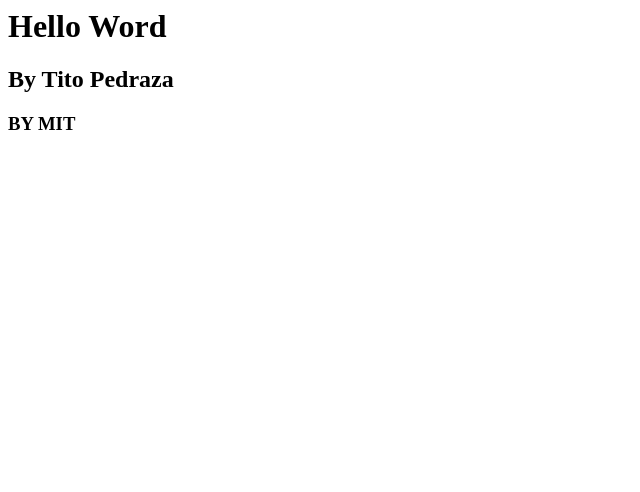
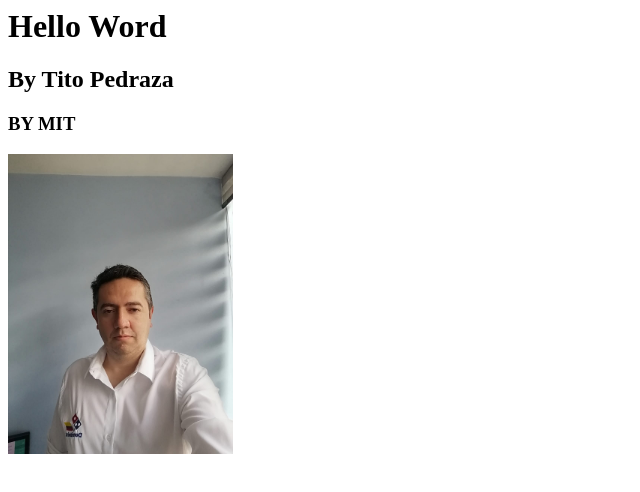
Before and after one commit to mesingerti/mittpedraza.live, a plain HTML site: page index.html in a window 1280 px wide. Shown: the whole page, without its empty margins (0-640 px from the left). Drawn offline with Linux system fonts and the light colour scheme.

Commit message:
ADD imagen

```diff
--- a/index.html
+++ b/index.html
@@ -2,4 +2,7 @@
     <h1>Hello Word</h1>
     <h2>By Tito Pedraza</h2>
     <h3>BY MIT</h3>
+    <div>
+        <img src="Foto.jpeg" height="300">
+    </div>
 </html>
```
Also changed, not shown: Foto.jpeg (added).
